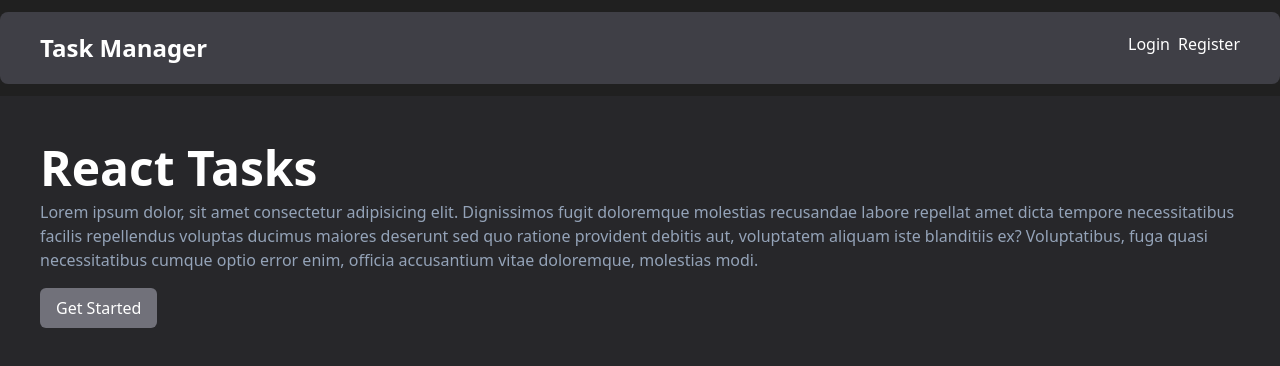
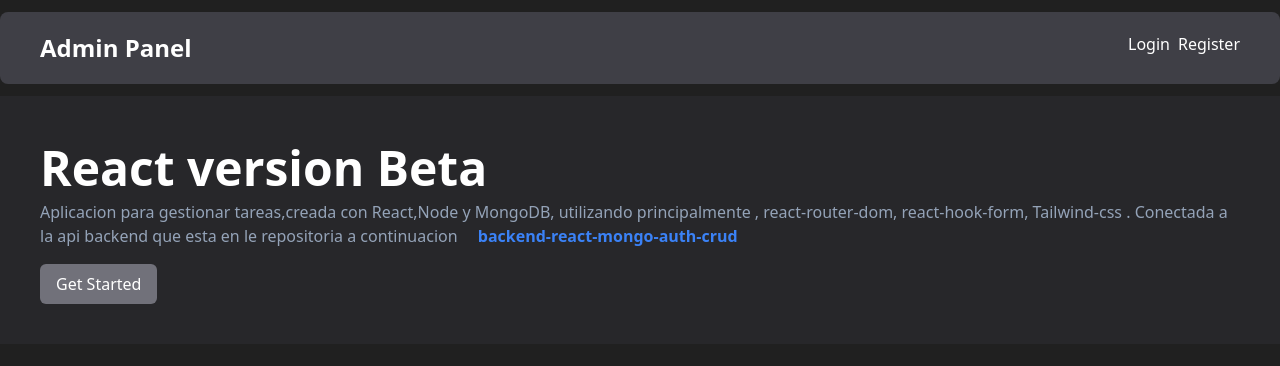
Before and after one commit to felipedev1996/frontend-react-mongo-auth-crud, a React (Vite) app: page / in a window 1280 px wide. Shown: the top 366 px of the page. Built offline with nearby package versions, Linux system fonts and the light colour scheme.

Commit message:
Update Home Page new style

```diff
--- a/src/components/Navbar.jsx
+++ b/src/components/Navbar.jsx
@@ -9,7 +9,7 @@ export function Navbar() {
   return (
     <nav className="bg-zinc-700 my-3 flex justify-between py-5 px-10 rounded-lg">
       <h1 className="text-2xl font-bold">
-        <Link to={isAuthenticated ? "/tasks" : "/"}>Task Manager</Link>
+        <Link to={isAuthenticated ? "/tasks" : "/"}>Admin Panel</Link>
       </h1>
       <ul className="flex gap-x-2">
         {isAuthenticated ? (
--- a/src/pages/HomePage.jsx
+++ b/src/pages/HomePage.jsx
@@ -4,14 +4,13 @@ function HomePage() {
   return (
   <section className="bg-red-500 flex justify-center items-center">
     <header className="bg-zinc-800 p-10">
-      <h1 className="text-5xl py-2 font-bold">React Tasks</h1>
+      <h1 className="text-5xl py-2 font-bold">React version Beta</h1>
       <p className="text-md text-slate-400">
-        Lorem ipsum dolor, sit amet consectetur adipisicing elit. Dignissimos
-        fugit doloremque molestias recusandae labore repellat amet dicta tempore
-        necessitatibus facilis repellendus voluptas ducimus maiores deserunt sed
-        quo ratione provident debitis aut, voluptatem aliquam iste blanditiis
-        ex? Voluptatibus, fuga quasi necessitatibus cumque optio error enim,
-        officia accusantium vitae doloremque, molestias modi.
+       Aplicacion para gestionar tareas,creada con React,Node y MongoDB,
+       utilizando principalmente , react-router-dom, react-hook-form, Tailwind-css .
+       Conectada a la api backend que esta en le repositoria a continuacion <Link to={"https://github.com/felipedev1996/backend-react-mongo-auth-crud"} className="text-blue-500 hover:text-blue-700 font-bold py-2 px-4 rounded">backend-react-mongo-auth-crud</Link>
+
+
       </p>
 
       <Link
```
